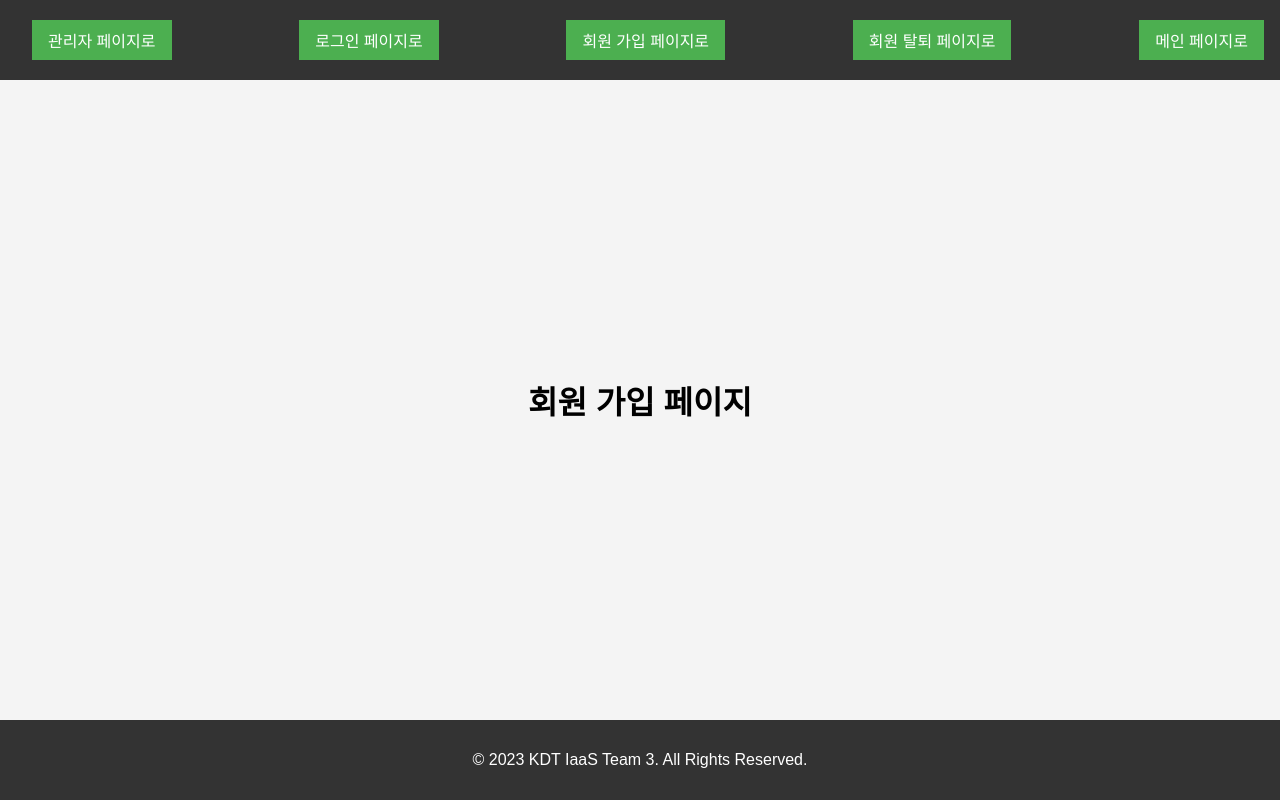
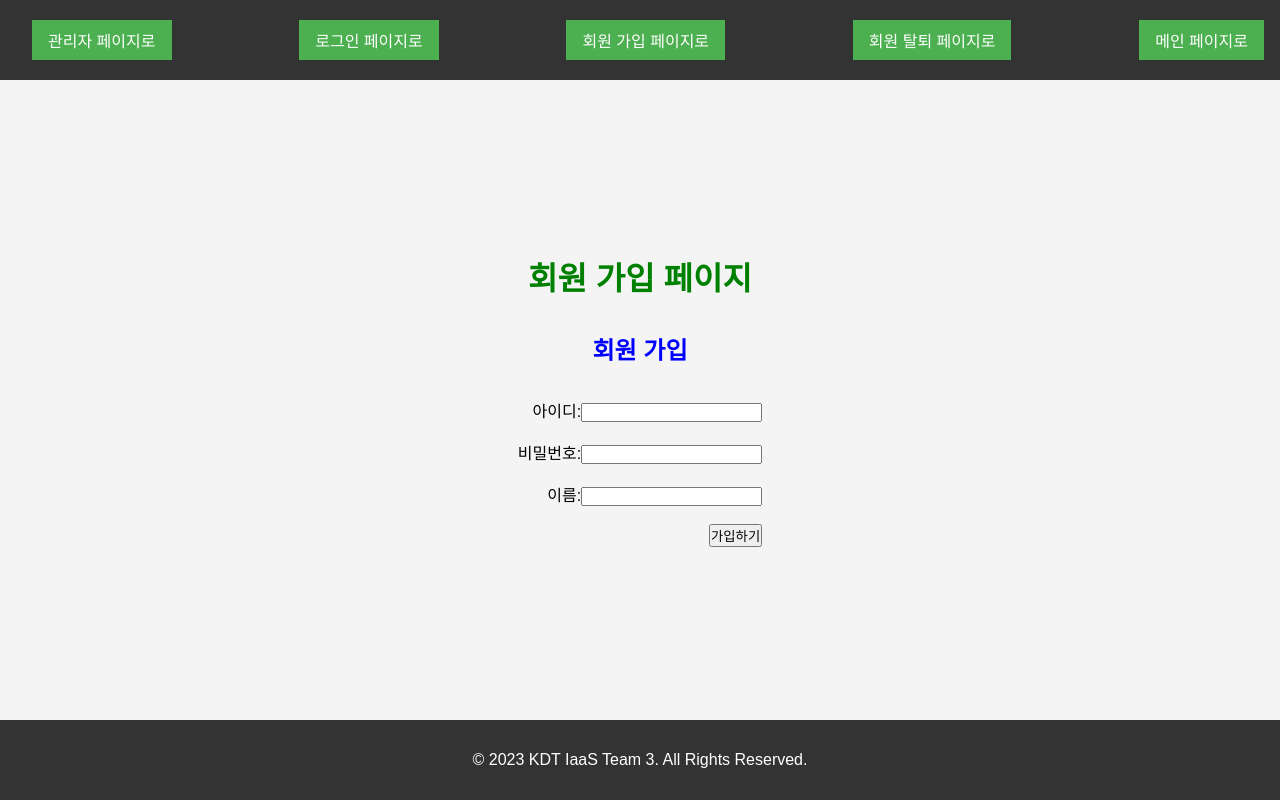
Before and after one commit to KDT-IaaS-Class-One-Group/KDT-IaaS-3team-ERP, a React (Create React App) app in the folder jjanbari/: page /signup in a window 1280 px wide. Built offline with nearby package versions, Linux system fonts and the light colour scheme.

Commit message:
:sparkles: Feat: 회원 가입 구현

```diff
--- a/jjanbari/src/index.css
+++ b/jjanbari/src/index.css
@@ -7,7 +7,6 @@
 }
 
 #header,
-#container,
 #footer {
   display: flex;
   justify-content: center;
@@ -29,6 +28,24 @@
 #container {
   width: 100vw;
   height: 80vh;
+
+  display: flex;
+  align-items: center;
+  flex-direction: column;
+
+  text-align: center;
+}
+
+h1 {
+  margin-top: 2rem;
+  font-size: 2rem;
+  color: green;
+}
+
+h2 {
+  margin-top: 2rem;
+  font-size: 1.5rem;
+  color: blue;
 }
 
 #footer {
--- /dev/null
+++ b/jjanbari/src/pages/Signup/SignupForm.tsx
@@ -0,0 +1,96 @@
+// src/SignupForm.tsx
+
+import React, { useState, ChangeEvent, FormEvent } from "react";
+import { useNavigate } from "react-router-dom";
+
+interface FormData {
+  id: string;
+  password: string;
+  name: string;
+}
+
+const SignupForm: React.FC = () => {
+  const navigate = useNavigate(); // useNavigate Hook을 사용하여 페이지 이동을 처리
+
+  // 폼 입력 상태를 관리하기 위한 state 설정
+  const [formData, setFormData] = useState<FormData>({
+    id: "",
+    password: "",
+    name: "",
+  });
+
+  // 입력 값이 변경될 때마다 호출되는 핸들러 함수
+  const handleInputChange = (e: ChangeEvent<HTMLInputElement>) => {
+    const { name, value } = e.target;
+    setFormData({
+      ...formData,
+      [name]: value,
+    });
+  };
+
+  // 폼이 제출될 때, 호출되는 핸들러 함수
+  const handleSubmit = async (e: FormEvent<HTMLFormElement>) => {
+    e.preventDefault();
+
+    // 필수 필드 확인
+    if (!formData.id || !formData.password || !formData.name) {
+      alert("모든 필수 항목을 입력해주세요.");
+      return;
+    }
+
+    try {
+      // 여기서 실제로 서버로 데이터를 전송하고, 성공했을 경우에만 로그인 페이지로 이동
+      console.log("회원 가입 정보: ", formData);
+
+      // 가입이 성공했을 경우, 로그인 페이지로 이동
+      navigate("/login");
+    } catch (err) {
+      console.error("회원 가입 실패: ", err);
+      alert("회원 가입에 실패했습니다. 다시 시도해주세요.");
+    }
+  };
+
+  return (
+    <div>
+      <h2>회원 가입</h2>
+      <form onSubmit={handleSubmit} className="SignupForm">
+        <label>
+          아이디:
+          <input
+            type="text"
+            name="id"
+            value={formData.id}
+            onChange={handleInputChange}
+            required
+          />
+        </label>
+        <br />
+        <label>
+          비밀번호:
+          <input
+            type="password"
+            name="password"
+            value={formData.password}
+            onChange={handleInputChange}
+            required
+          />
+        </label>
+        <br />
+        <label>
+          이름:
+          <input
+            type="text"
+            name="name"
+            value={formData.name}
+            onChange={handleInputChange}
+            required
+          />
+        </label>
+        <br />
+        <button type="submit">가입하기</button>
+      </form>
+    </div>
+  );
+};
+
+export default SignupForm;
--- /dev/null
+++ b/jjanbari/src/pages/Signup/SignupPage.css
@@ -0,0 +1,14 @@
+/* src/pages/Signup/SignupPage.css */
+
+div {
+  justify-content: center;
+}
+
+
+.SignupForm {
+  display: flex;
+  flex-direction: column;
+  align-items: end;
+
+  margin: 2rem;
+}
--- a/jjanbari/src/pages/Signup/SignupPage.tsx
+++ b/jjanbari/src/pages/Signup/SignupPage.tsx
@@ -1,9 +1,14 @@
 // src/pages/Signup/SignupPage.tsx
+
+import SignupForm from "./SignupForm";
+
+import './SignupPage.css'
 
 const SignupPage = () => {
   return (
     <div id="container">
       <h1>회원 가입 페이지</h1>
+      <SignupForm />
     </div>
   );
 };
```
